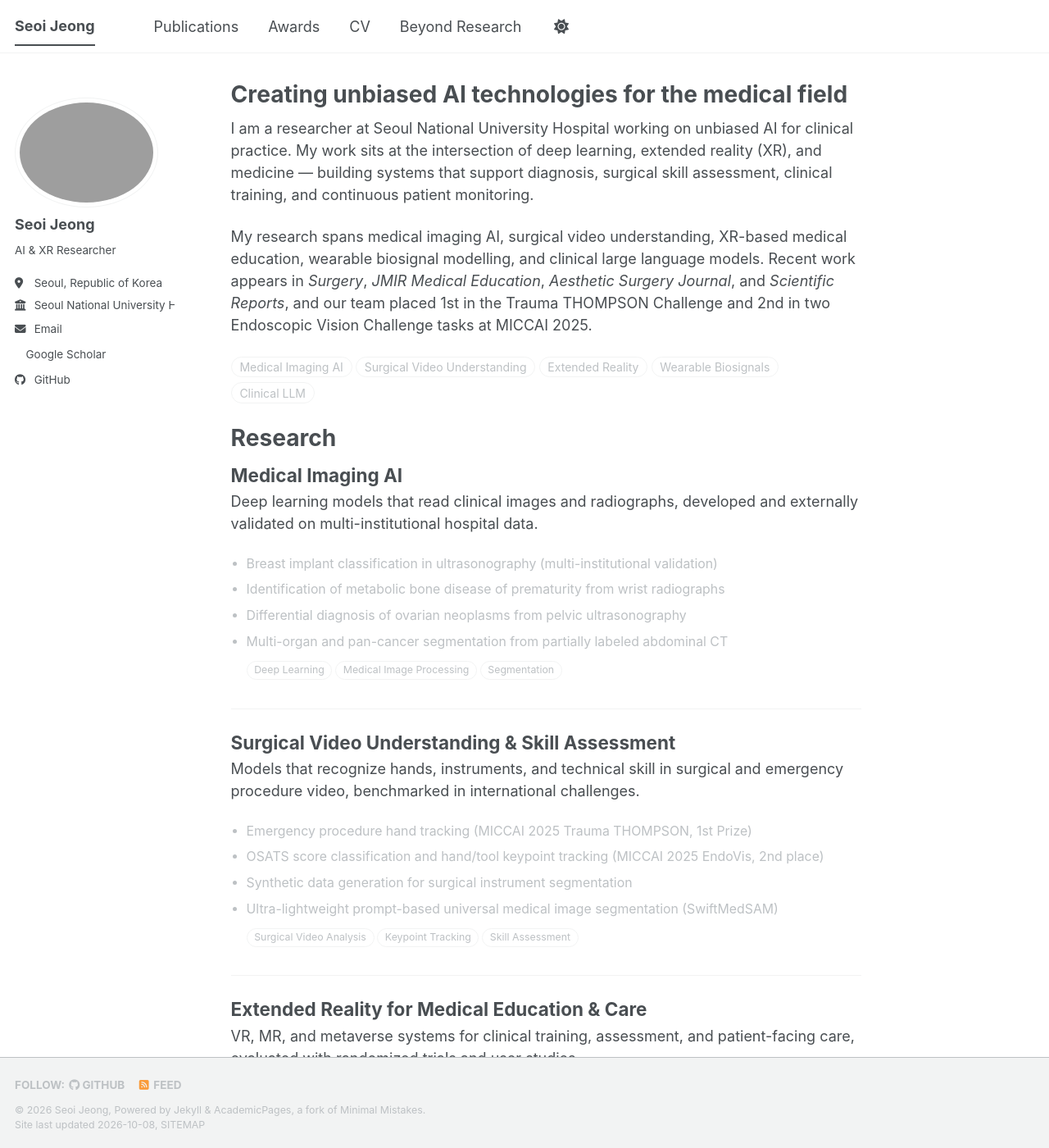
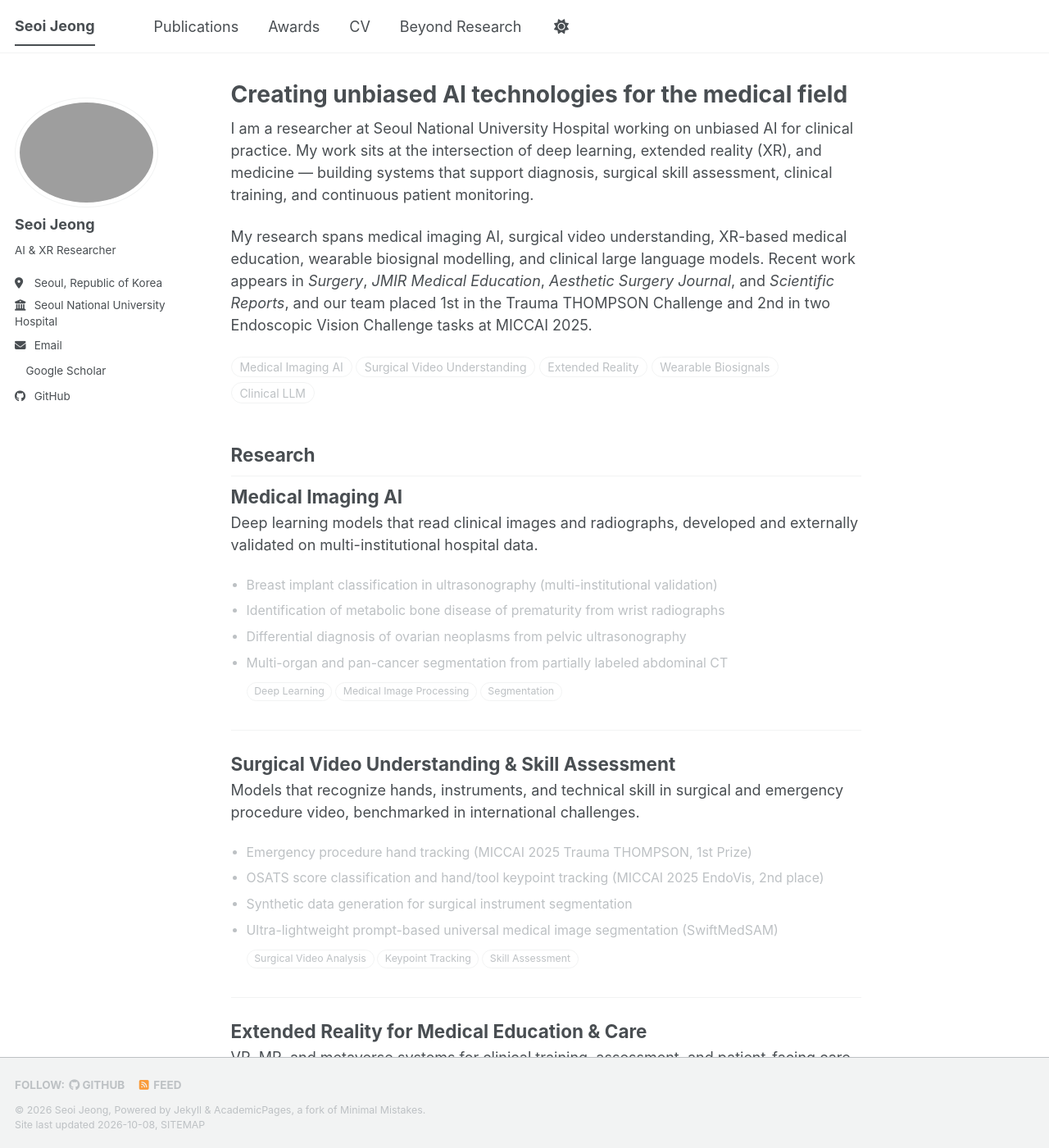
Before and after one commit to higogoc/higogoc.github.io, a Jekyll site: the page built from _pages/about.md, in a window 1280 px wide and 1400 px high. Shown: the whole window at 82% size. Built offline with Jekyll 4.4.1, drawn with Linux system fonts in a browser that asks for light colours; a style sheet for code colours, icons or effects is not loaded.

Commit message:
Fix home heading levels and sidebar text overflow
The home page used setext headings, which kramdown renders as <h1>,
giving the page three top-level headings. Use <h2> so the structure
matches the other pages.

The theme sets white-space: nowrap on the sidebar meta list, so
"Seoul National University Hospital" overflowed its 193px column and
was visually clipped. Let those values wrap.

Co-Authored-By: Claude Opus 5 <noreply@anthropic.com>

```diff
--- a/_pages/about.md
+++ b/_pages/about.md
@@ -17,8 +17,7 @@ redirect_from:
 {%- endfor %}
 </ul>
 
-Research
-======
+## Research
 
 {% for theme in site.data.research %}
 <div class="ap-theme">
@@ -46,8 +45,7 @@ Research
 </div>
 {% endfor %}
 
-News
-======
+## News
 
 <div class="ap-news">
 {%- for item in site.data.news %}
--- a/_sass/_custom.scss
+++ b/_sass/_custom.scss
@@ -3,6 +3,16 @@
    Everything here uses the theme's own CSS custom properties, so it follows
    the light/dark theme automatically.
    ========================================================================== */
+
+/* --------------------------------------------------------------------------
+   Sidebar — let long values (employer, location) wrap instead of overflowing
+   the 193px column. The theme sets white-space: nowrap on these.
+   -------------------------------------------------------------------------- */
+
+.author__urls li {
+  white-space: normal;
+  overflow-wrap: break-word;
+}
 
 /* --------------------------------------------------------------------------
    Badges — Q1, 1st Author, International, prizes, ...
```
